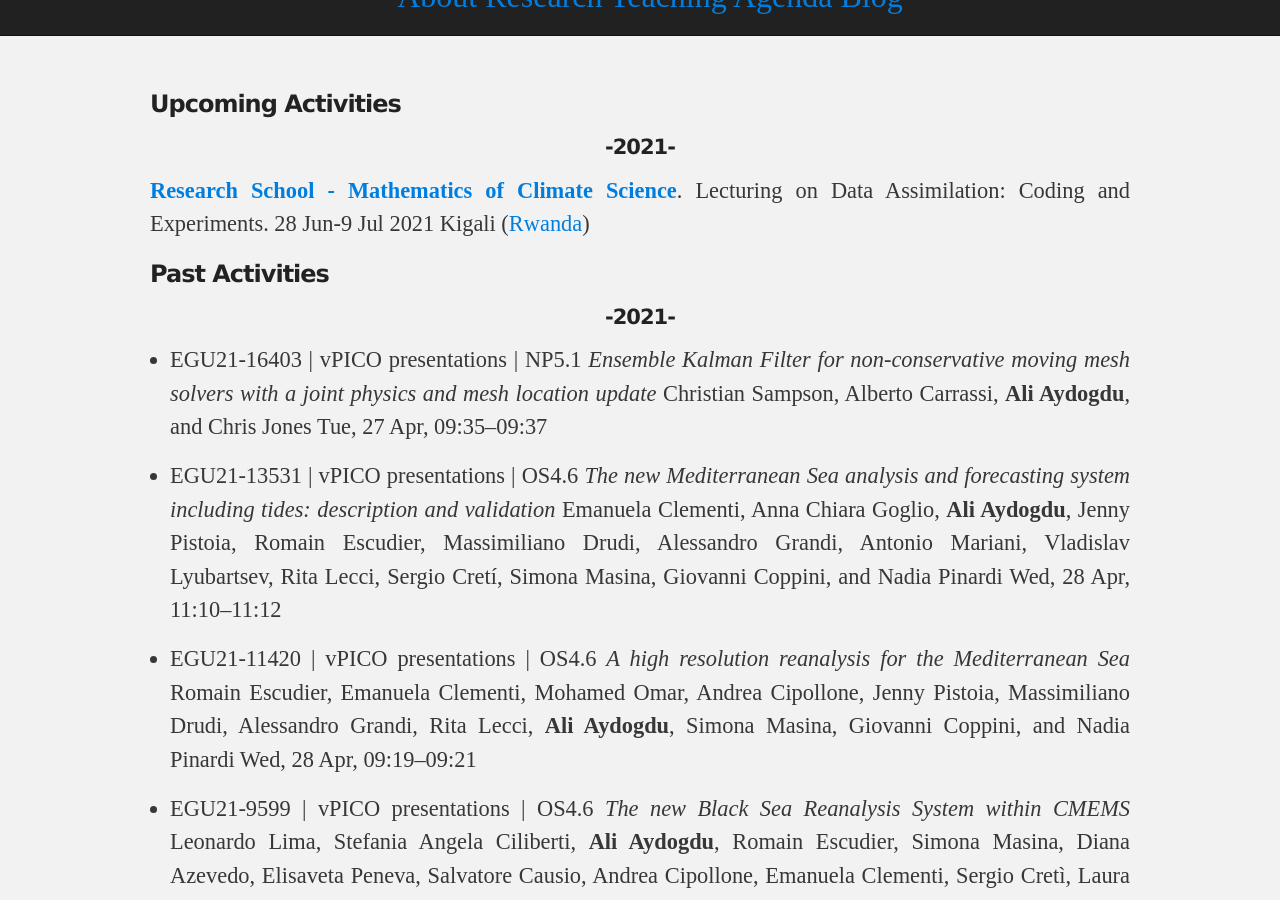
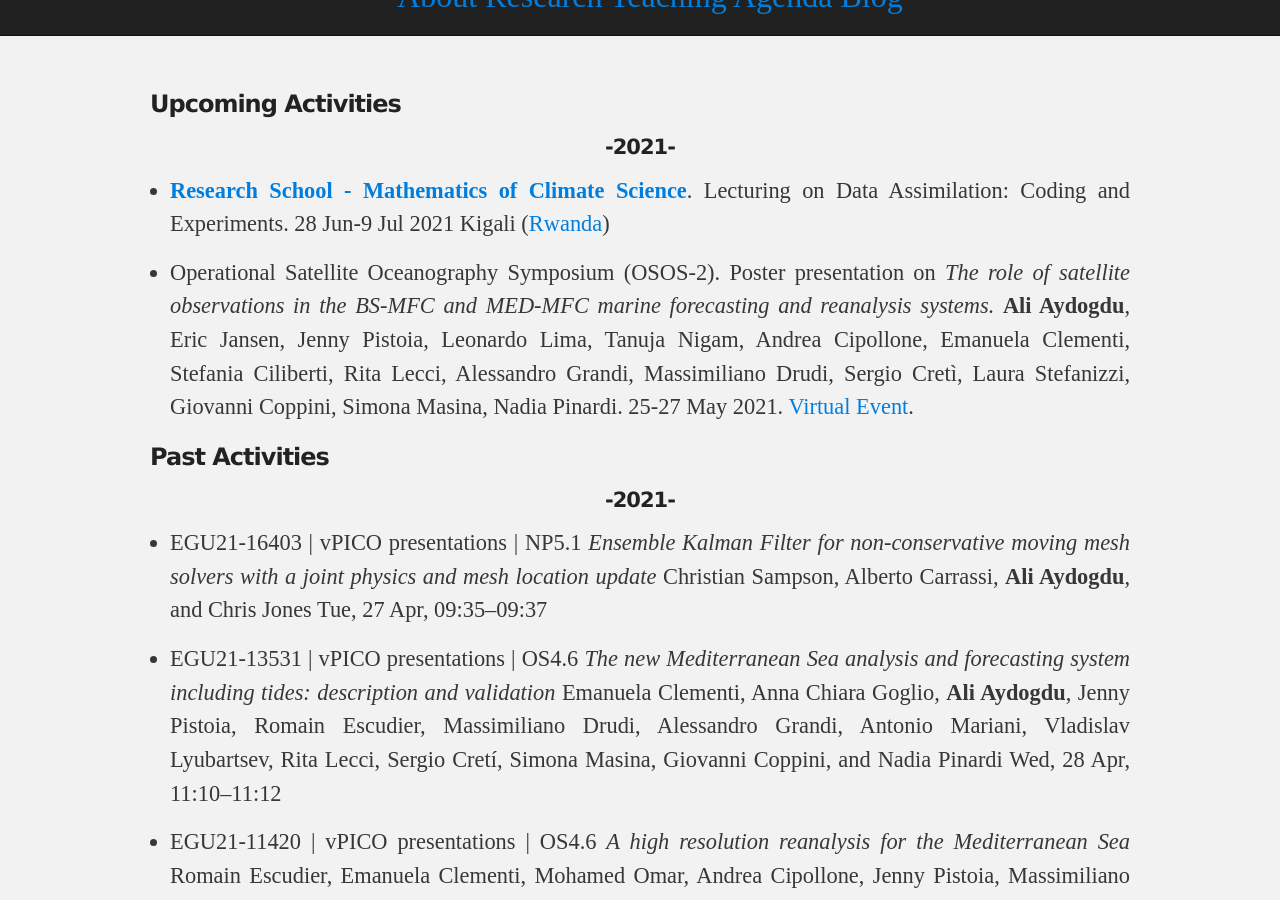
Before and after one commit to aydogduali/aydogduali.github.io, a Jekyll site: the page built from calendar/index.md, in a window 1280 px wide and 900 px high, scrolled down 440 px. Built offline with Jekyll 4.4.1, drawn with Linux system fonts in a browser that asks for light colours; the repository's description, which GitHub fills in, is left out; our own code applies the rules of GitHub Pages for plain Markdown files.

Commit message:
OSOS update

```diff
--- a/calendar/index.md
+++ b/calendar/index.md
@@ -5,9 +5,10 @@
 ###  Upcoming Activities
 
 #### -2021-
-[**Research School - Mathematics of Climate Science**](https://mathclim-rwanda.sciencesconf.org). Lecturing on Data Assimilation: Coding and Experiments. 28 Jun-9 Jul 2021 Kigali ([Rwanda](https://www.cimpa.info/en/node/6474))
 
+- [**Research School - Mathematics of Climate Science**](https://mathclim-rwanda.sciencesconf.org). Lecturing on Data Assimilation: Coding and Experiments. 28 Jun-9 Jul 2021 Kigali ([Rwanda](https://www.cimpa.info/en/node/6474))
 
+- Operational Satellite Oceanography Symposium (OSOS-2). Poster presentation on _The role of satellite observations in the BS-MFC and MED-MFC marine forecasting and reanalysis systems._ __Ali Aydogdu__, Eric Jansen, Jenny Pistoia, Leonardo Lima, Tanuja Nigam, Andrea Cipollone, Emanuela Clementi, Stefania Ciliberti, Rita Lecci, Alessandro Grandi, Massimiliano Drudi, Sergio Cretì, Laura Stefanizzi, Giovanni Coppini, Simona Masina, Nadia Pinardi. 25-27 May 2021. [Virtual Event](https://www.eumetsat.int/second-international-operational-satellite-oceanography-symposium-osos-2-25-27-may-2021).
 
 ###  Past Activities
 
```
